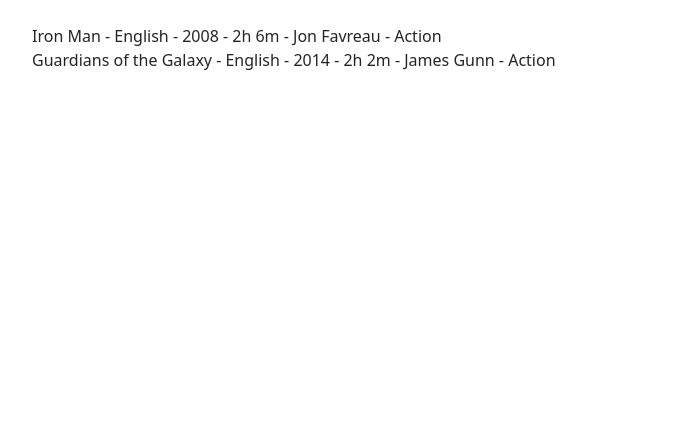
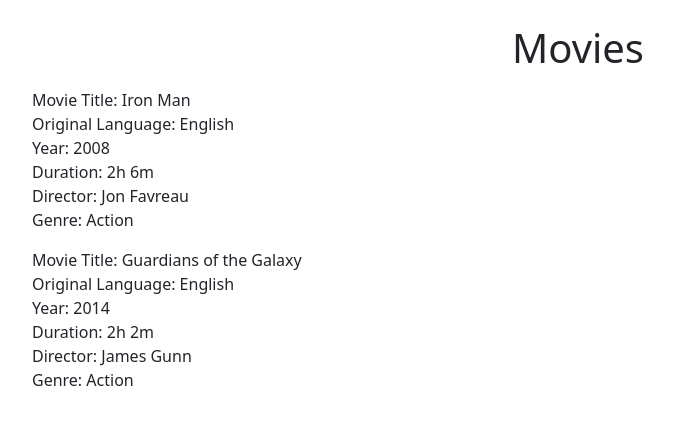
Before and after one commit to sofiacottone/php-oop-1, a PHP site: page / in a window 1280 px wide. Shown: the top 425 px of the page, without its empty margins (62-735 px from the left). Run offline with PHP 8.4, Linux system fonts and the light colour scheme.

Commit message:
feat: prettier print

```diff
--- a/index.php
+++ b/index.php
@@ -44,6 +44,11 @@ class Movies
 $movie1 = new Movies('Iron Man', 'English', 2008, '2h 6m', 'Jon Favreau', 'Action');
 $movie2 = new Movies('Guardians of the Galaxy', 'English', 2014, '2h 2m', 'James Gunn', 'Action');
 
+$movies = [
+    $movie1,
+    $movie2
+];
+// var_dump($movies);
 // var_dump($movie1);
 // var_dump($movie2);
 
@@ -63,8 +68,19 @@ $movie2 = new Movies('Guardians of the Galaxy', 'English', 2014, '2h 2m', 'James
 
 <body>
     <div class="container p-4">
-        <div><?php echo $movie1->getMovieDetails(); ?></div>
-        <div><?php echo $movie2->getMovieDetails(); ?></div>
+        <h1 class="text-center">Movies</h1>
+
+        <?php foreach ($movies as $movie) { ?>
+            <div class="my-3">
+                <div>Movie Title: <?php echo $movie->title; ?></div>
+                <div>Original Language: <?php echo $movie->original_language; ?></div>
+                <div>Year: <?php echo $movie->year; ?></div>
+                <div>Duration: <?php echo $movie->duration; ?></div>
+                <div>Director: <?php echo $movie->director; ?></div>
+                <div>Genre: <?php echo $movie->genre; ?></div>
+            </div>
+        <?php } ?>
+
     </div>
 </body>
 
```
